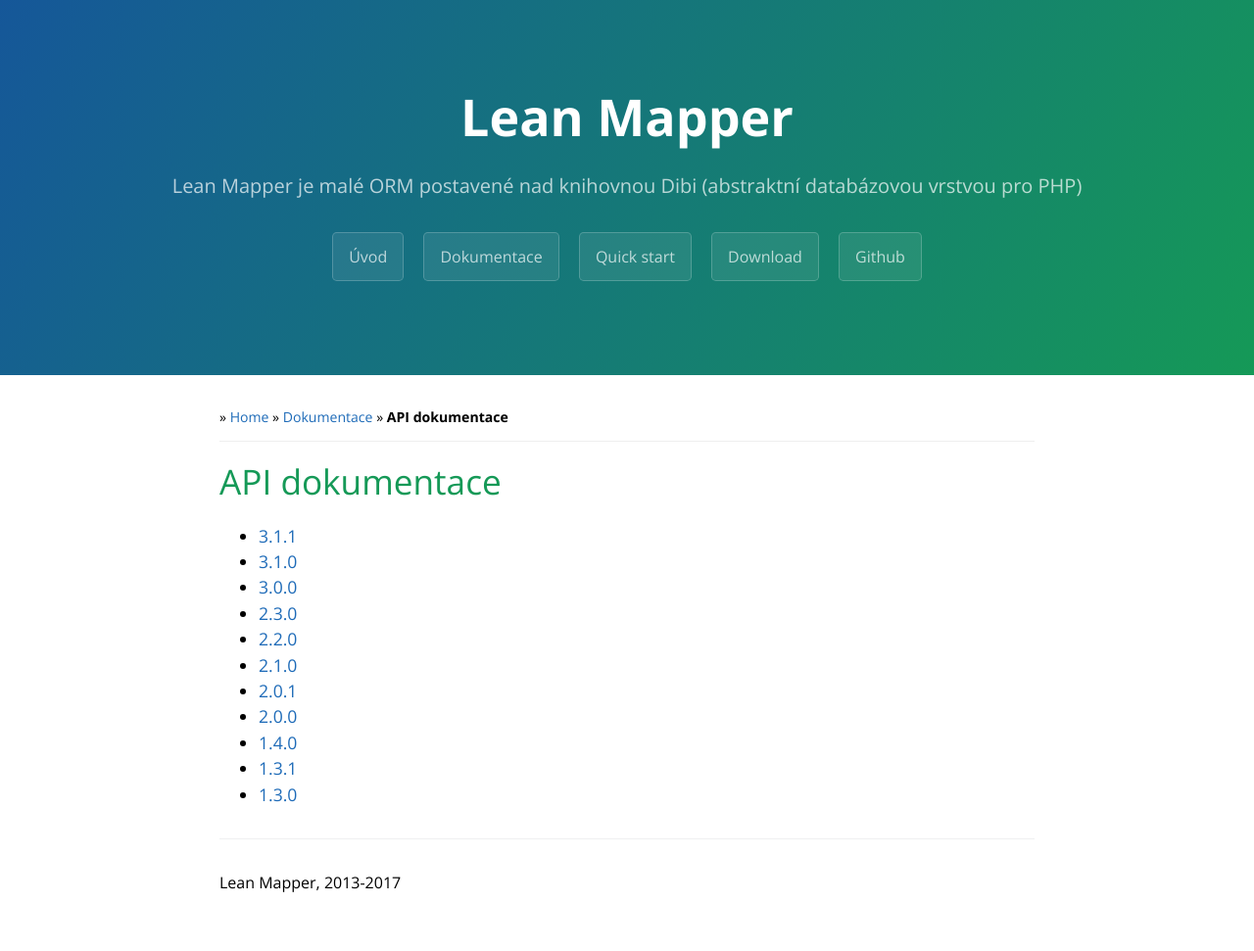
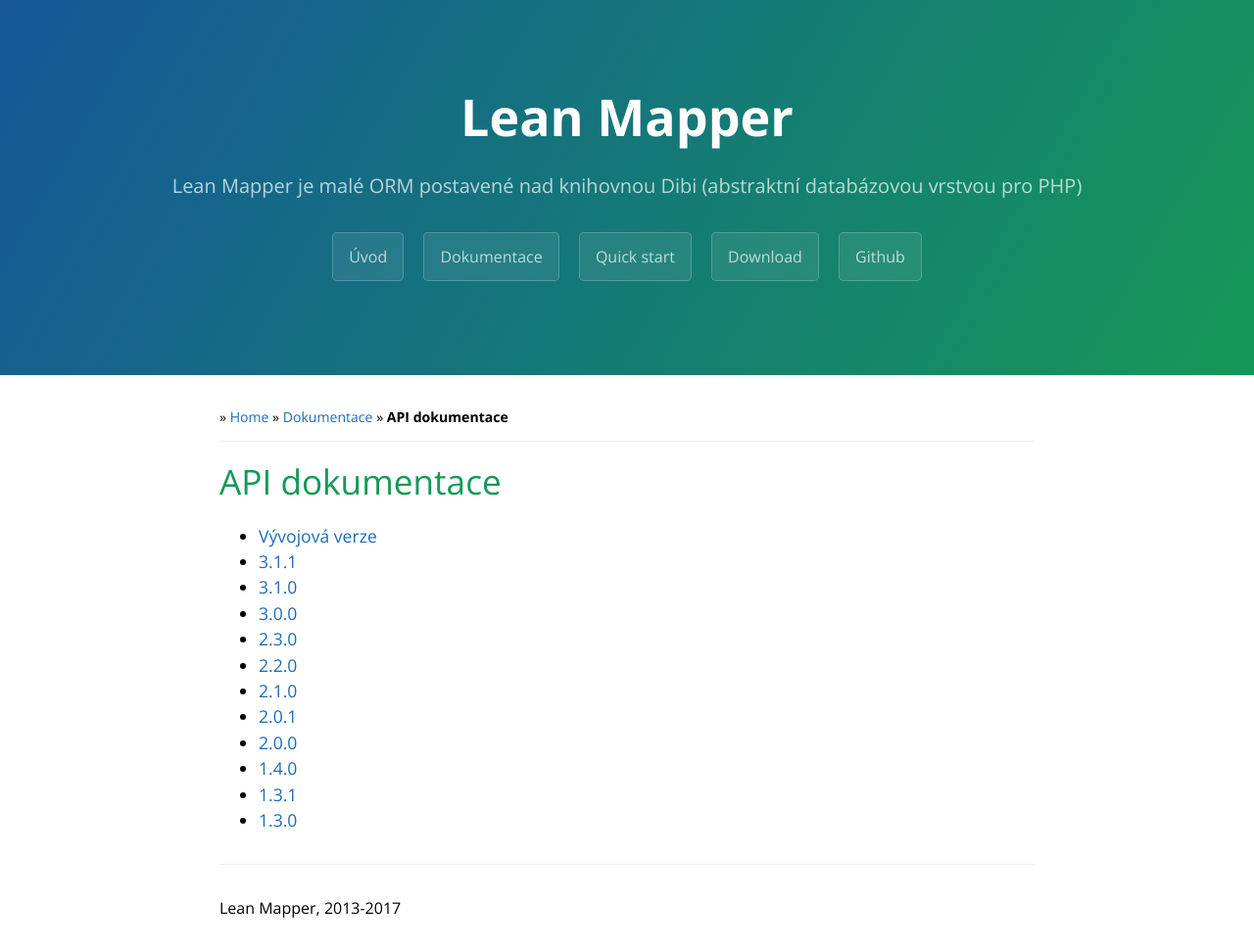
Before and after one commit to LeanMapper/LeanMapper.github.io, a Jekyll site: the page built from cs/api.md, in a window 1280 px wide. Shown: the whole page at 98% size. Built offline with Jekyll 4.4.1, drawn with Linux system fonts in a browser that asks for light colours; before the commit the page ends 945 px from its top, so only the background shows below that.

Commit message:
API: pridan odkaz na API vyvojove verze (develop)

```diff
--- a/cs/api.md
+++ b/cs/api.md
@@ -2,6 +2,7 @@
 title: API dokumentace
 ---
 
+* [Vývojová verze](https://codedoc.pub/tharos/leanmapper/develop/index.html)
 * [3.1.1](https://codedoc.pub/tharos/leanmapper/v3.1.1/index.html)
 * [3.1.0](https://codedoc.pub/tharos/leanmapper/v3.1.0/index.html)
 * [3.0.0](https://codedoc.pub/tharos/leanmapper/v3.0.0/index.html)
```
